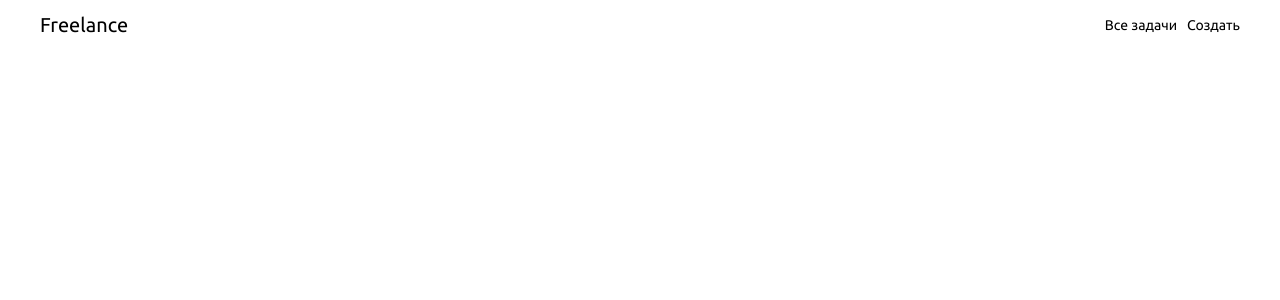
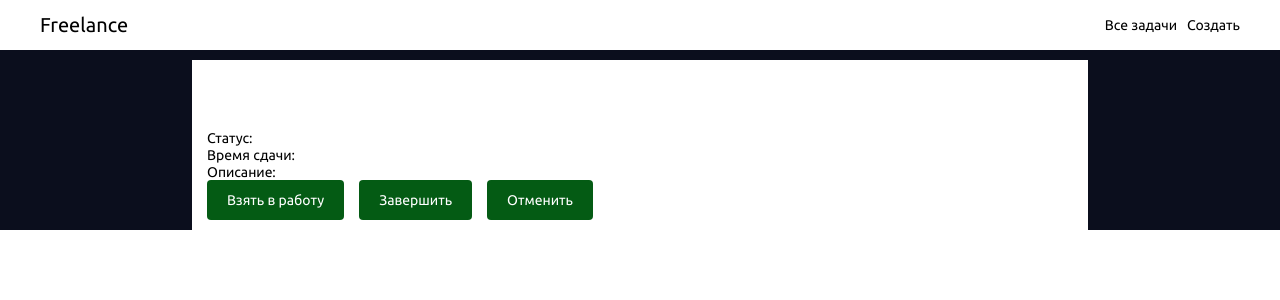
Before and after one commit to dzmitry-viartseika/app-vue3, a Vue app: page /task/1 in a window 1280 px wide. Shown: the top 300 px of the page. Built offline with nearby package versions, Linux system fonts and the light colour scheme.

Commit message:
# add task route

```diff
--- a/src/store/index.js
+++ b/src/store/index.js
@@ -24,15 +24,24 @@ export default createStore({
     tasksList: (state) => state.tasksList,
   },
   mutations: {
-    [types.ADD_NEW_TASK](state, data) {
+    [types.ADD_NEW_TASK](getters, data) {
+      getters.tasksList.push(data);
+    },
+    [types.CHANGED_STATUS](getters, data) {
       console.log('data', data);
-      state.tasksList.push(data);
+      const { id } = data;
+      const task = getters.tasksList.findIndex((el) => el.id === id);
+      getters.tasksList.splice(task, 1, data);
+      console.log('tasksList', getters.tasksList);
     },
   },
   actions: {
     addNewTask({ commit }, data) {
       commit(types.ADD_NEW_TASK, data);
     },
+    changedStatus({ commit }, data) {
+      commit(types.CHANGED_STATUS, data);
+    },
   },
   modules: {
   },
--- a/src/store/mutations-types.js
+++ b/src/store/mutations-types.js
@@ -1,3 +1,4 @@
 export const ADD_NEW_TASK = 'ADD_NEW_TASK';
+export const CHANGED_STATUS = 'CHANGED_STATUS';
 
-export default 'ADD_NEW_TASK';
+export default ['ADD_NEW_TASK', 'CHANGED_STATUS'];
--- a/src/views/CreateTask.vue
+++ b/src/views/CreateTask.vue
@@ -10,6 +10,8 @@
       </div>
       <div class="app-create-form__field">
         <div class="app-create-form__field-label">Дата сдачи</div>
+        task.date={{ task.date }}
+        now={{ Date.now() }}
         <input type="date" v-model="task.date" class="app-create-form__field-input">
       </div>
       <div class="app-create-form__field">
--- a/src/views/Task.vue
+++ b/src/views/Task.vue
@@ -1,7 +1,23 @@
 <template>
   <div class="app-task">
-    <div class="app-task__title">
-      {{ activeTask.title }}
+    <div class="app-task-info">
+      <div class="app-task-info__title">
+        {{ activeTask.title }}
+      </div>
+      <div class="app-task-info__status">
+        Статус: {{ activeTask.status }}
+      </div>
+      <div class="app-task-info__date">
+        Время сдачи: {{ activeTask.date }}
+      </div>
+      <div class="app-task-info__description">
+        Описание: {{ activeTask.description }}
+      </div>
+      <div class="app-task-info__actions">
+        <button class="app-button" @click="actionBtn('process')">Взять в работу</button>
+        <button class="app-button"  @click="actionBtn('done')">Завершить</button>
+        <button class="app-button"  @click="actionBtn('cancelled')">Отменить</button>
+      </div>
     </div>
   </div>
 </template>
@@ -9,21 +25,37 @@
 <script>
 import { useRoute } from 'vue-router';
 import { useStore } from 'vuex';
+import { computed } from 'vue';
 
 export default {
   name: 'Task',
   setup() {
     const route = useRoute();
     const store = useStore();
-    const allTasksList = store.getters.tasksList;
     const { params: { id } } = route;
-    const task = allTasksList.find((item) => item.id === id);
+    const allTasksList = computed(() => store.getters.tasksList);
+    const task = allTasksList.value.find((item) => item.id === id);
     const activeTask = {
       ...task,
     };
 
+    const actionBtn = (status) => {
+      console.log('status', status);
+      if (status === 'process') {
+        activeTask.status = 'pending';
+      } else if (status === 'done') {
+        activeTask.status = 'done';
+      } else if (status === 'cancelled') {
+        activeTask.status = 'cancelled';
+      }
+      const test = allTasksList.value.findIndex((el) => el.id === activeTask.id);
+      allTasksList.value.splice(test, 1, activeTask);
+      store.dispatch('changedStatus', activeTask);
+    };
+
     return {
       activeTask,
+      actionBtn,
     };
   },
 };
@@ -35,6 +67,27 @@ export default {
 .app-task {
   background: $color-white;
   color: $color-black;
+  margin-top: 10px;
+  border-radius: 10px;
+
+  &-info {
+    color: $color-black;
+    background: $color-white;
+    width: 100%;
+    padding: 40px 15px 10px;
+
+    &__title {
+      font-size: 40px;
+      margin-bottom: 30px;
+    }
+
+    &__actions {
+
+      button + button {
+        margin-left: 15px;
+      }
+    }
+  }
 }
 
 </style>
```
